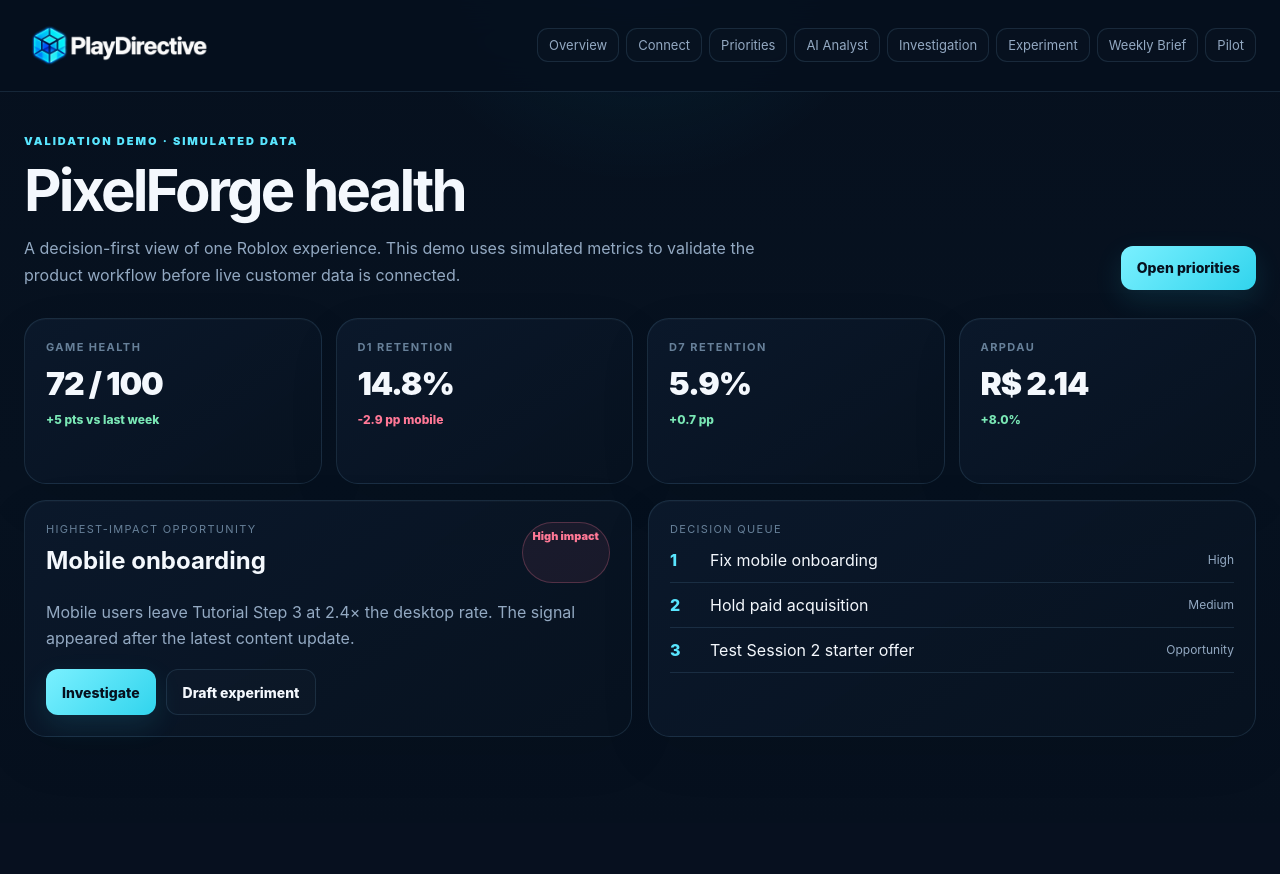
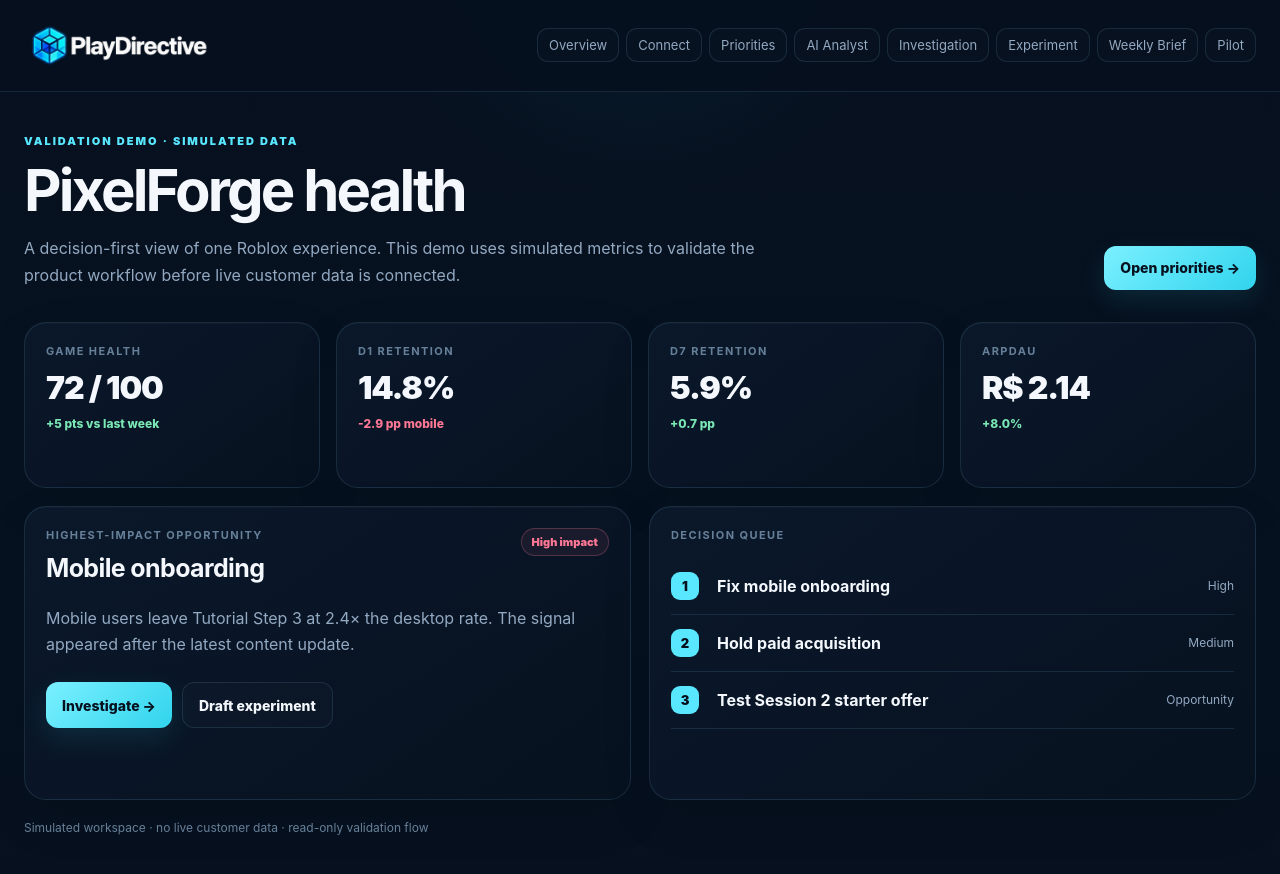
Before and after one commit to danielwauer-maker/roblox-decision-engine, a Next.js app in the folder apps/web/: page /demo in a window 1280 px wide. Shown: the top 874 px of the page. Before the commit the page ends 823 px from the top, so only its background shows below. Built offline with nearby package versions, Linux system fonts and the light colour scheme.

Commit message:
Polish demo overview dashboard

```diff
--- a/apps/web/app/demo/page.tsx
+++ b/apps/web/app/demo/page.tsx
@@ -1,16 +1,54 @@
 import { Button, Card, DemoShell, Metric, PageTitle, Pill, palette } from "./_components";
 
 export default function DemoOverview() {
-  return <DemoShell><PageTitle title="PixelForge health" copy="A decision-first view of one Roblox experience. This demo uses simulated metrics to validate the product workflow before live customer data is connected." action={<Button href="/demo/priorities" primary>Open priorities</Button>} />
-    <div style={{ marginTop: 28, display: "grid", gap: 14, gridTemplateColumns: "repeat(auto-fit, minmax(180px,1fr))" }}>
+  return (
+    <DemoShell>
+      <PageTitle
+        title="PixelForge health"
+        copy="A decision-first view of one Roblox experience. This demo uses simulated metrics to validate the product workflow before live customer data is connected."
+        action={<Button href="/demo/priorities" primary>Open priorities →</Button>}
+      />
+
+      <div style={{ marginTop: 32, display: "grid", gap: 16, gridTemplateColumns: "repeat(auto-fit, minmax(180px,1fr))" }}>
         <Metric label="Game health" value="72 / 100" delta="+5 pts vs last week" tone="good" />
         <Metric label="D1 retention" value="14.8%" delta="-2.9 pp mobile" tone="bad" />
         <Metric label="D7 retention" value="5.9%" delta="+0.7 pp" tone="good" />
         <Metric label="ARPDAU" value="R$ 2.14" delta="+8.0%" tone="good" />
       </div>
-    <div style={{ marginTop: 16, display: "grid", gap: 16, gridTemplateColumns: "repeat(auto-fit,minmax(300px,1fr))" }}>
-      <Card><div style={{ display: "flex", justifyContent: "space-between", gap: 12 }}><div><div style={{ color: palette.faint, fontSize: 11, textTransform: "uppercase", letterSpacing: ".12em" }}>Highest-impact opportunity</div><h2 style={{ margin: "10px 0 8px" }}>Mobile onboarding</h2></div><Pill tone="bad">High impact</Pill></div><p style={{ color: palette.muted, lineHeight: 1.65 }}>Mobile users leave Tutorial Step 3 at 2.4× the desktop rate. The signal appeared after the latest content update.</p><div style={{ display: "flex", gap: 10, flexWrap: "wrap", marginTop: 18 }}><Button href="/demo/investigation" primary>Investigate</Button><Button href="/demo/experiment">Draft experiment</Button></div></Card>
-      <Card><div style={{ color: palette.faint, fontSize: 11, textTransform: "uppercase", letterSpacing: ".12em" }}>Decision queue</div><div style={{ marginTop: 14, display: "grid", gap: 12 }}>{[["1","Fix mobile onboarding","High"],["2","Hold paid acquisition","Medium"],["3","Test Session 2 starter offer","Opportunity"]].map(([n,t,s])=><div key={n} style={{ display: "grid", gridTemplateColumns: "30px 1fr auto", gap: 10, alignItems: "center", paddingBottom: 12, borderBottom: `1px solid ${palette.border}` }}><div style={{ color: palette.cyan, fontWeight: 800 }}>{n}</div><div>{t}</div><div style={{ color: palette.muted, fontSize: 12 }}>{s}</div></div>)}</div></Card>
+
+      <div style={{ marginTop: 18, display: "grid", gap: 18, gridTemplateColumns: "repeat(auto-fit,minmax(320px,1fr))" }}>
+        <Card style={{ minHeight: 250 }}>
+          <div style={{ display: "flex", justifyContent: "space-between", gap: 14, alignItems: "start" }}>
+            <div>
+              <div style={{ color: palette.faint, fontSize: 11, textTransform: "uppercase", letterSpacing: ".13em", fontWeight: 700 }}>Highest-impact opportunity</div>
+              <h2 style={{ margin: "11px 0 8px", fontSize: 25, letterSpacing: "-.025em" }}>Mobile onboarding</h2>
             </div>
-  </DemoShell>;
+            <Pill tone="bad">High impact</Pill>
+          </div>
+          <p style={{ color: palette.muted, lineHeight: 1.68, margin: "14px 0 0", maxWidth: 560 }}>Mobile users leave Tutorial Step 3 at 2.4× the desktop rate. The signal appeared after the latest content update.</p>
+          <div style={{ display: "flex", gap: 10, flexWrap: "wrap", marginTop: 24 }}>
+            <Button href="/demo/investigation" primary>Investigate →</Button>
+            <Button href="/demo/experiment">Draft experiment</Button>
+          </div>
+        </Card>
+
+        <Card style={{ minHeight: 250 }}>
+          <div style={{ color: palette.faint, fontSize: 11, textTransform: "uppercase", letterSpacing: ".13em", fontWeight: 700 }}>Decision queue</div>
+          <div style={{ marginTop: 16, display: "grid", gap: 0 }}>
+            {[["1","Fix mobile onboarding","High"],["2","Hold paid acquisition","Medium"],["3","Test Session 2 starter offer","Opportunity"]].map(([n,t,s]) => (
+              <div key={n} style={{ display: "grid", gridTemplateColumns: "34px 1fr auto", gap: 12, alignItems: "center", padding: "14px 0", borderBottom: `1px solid ${palette.border}` }}>
+                <div style={{ width: 28, height: 28, borderRadius: 9, display: "grid", placeItems: "center", color: palette.bg, background: palette.cyan, fontWeight: 900, fontSize: 13 }}>{n}</div>
+                <div style={{ fontWeight: 650 }}>{t}</div>
+                <div style={{ color: palette.muted, fontSize: 12 }}>{s}</div>
+              </div>
+            ))}
+          </div>
+        </Card>
+      </div>
+
+      <div style={{ marginTop: 18, color: palette.faint, fontSize: 12, lineHeight: 1.6 }}>
+        Simulated workspace · no live customer data · read-only validation flow
+      </div>
+    </DemoShell>
+  );
 }
```
Lines whose indentation alone changed are shown as unchanged.
